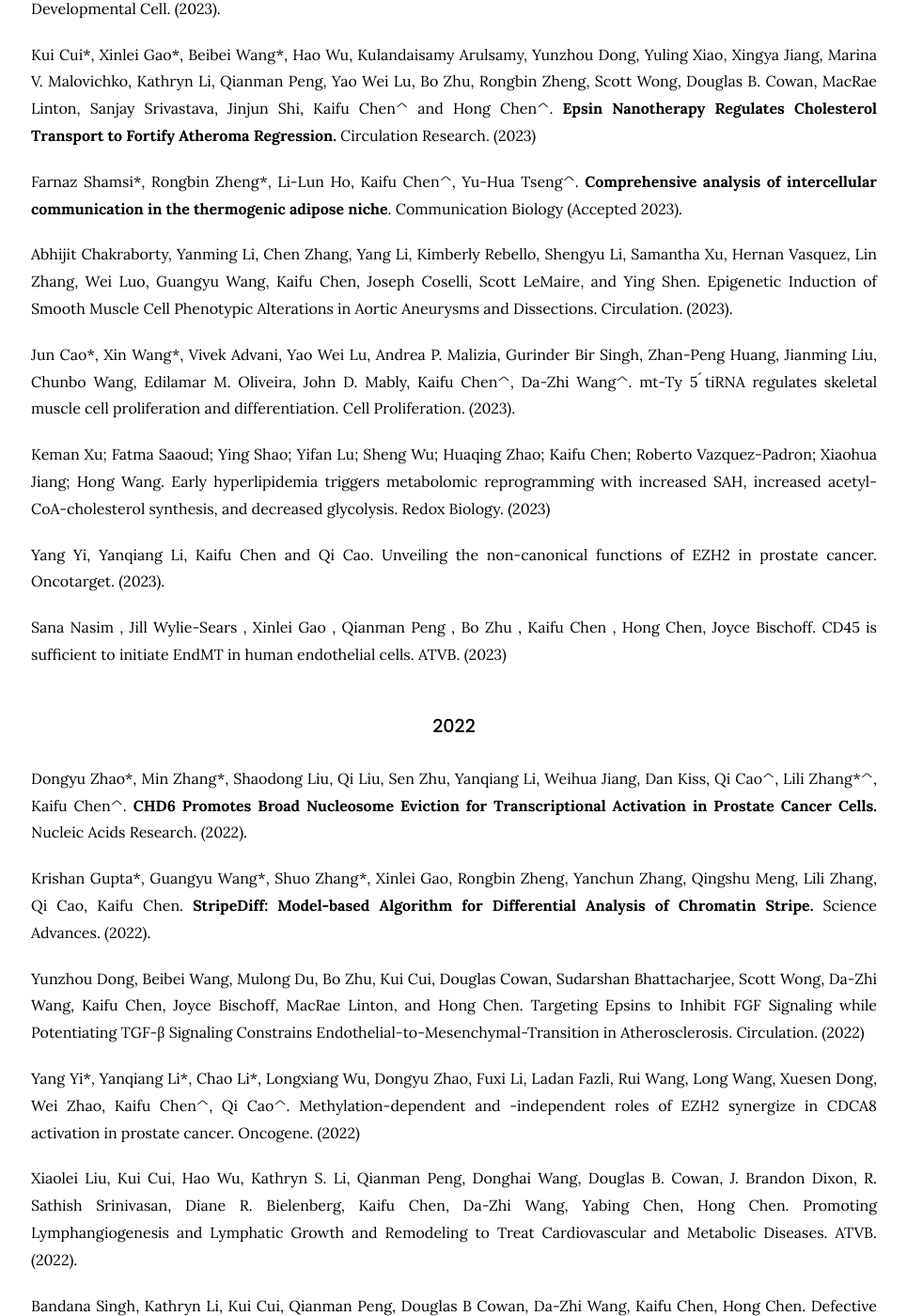
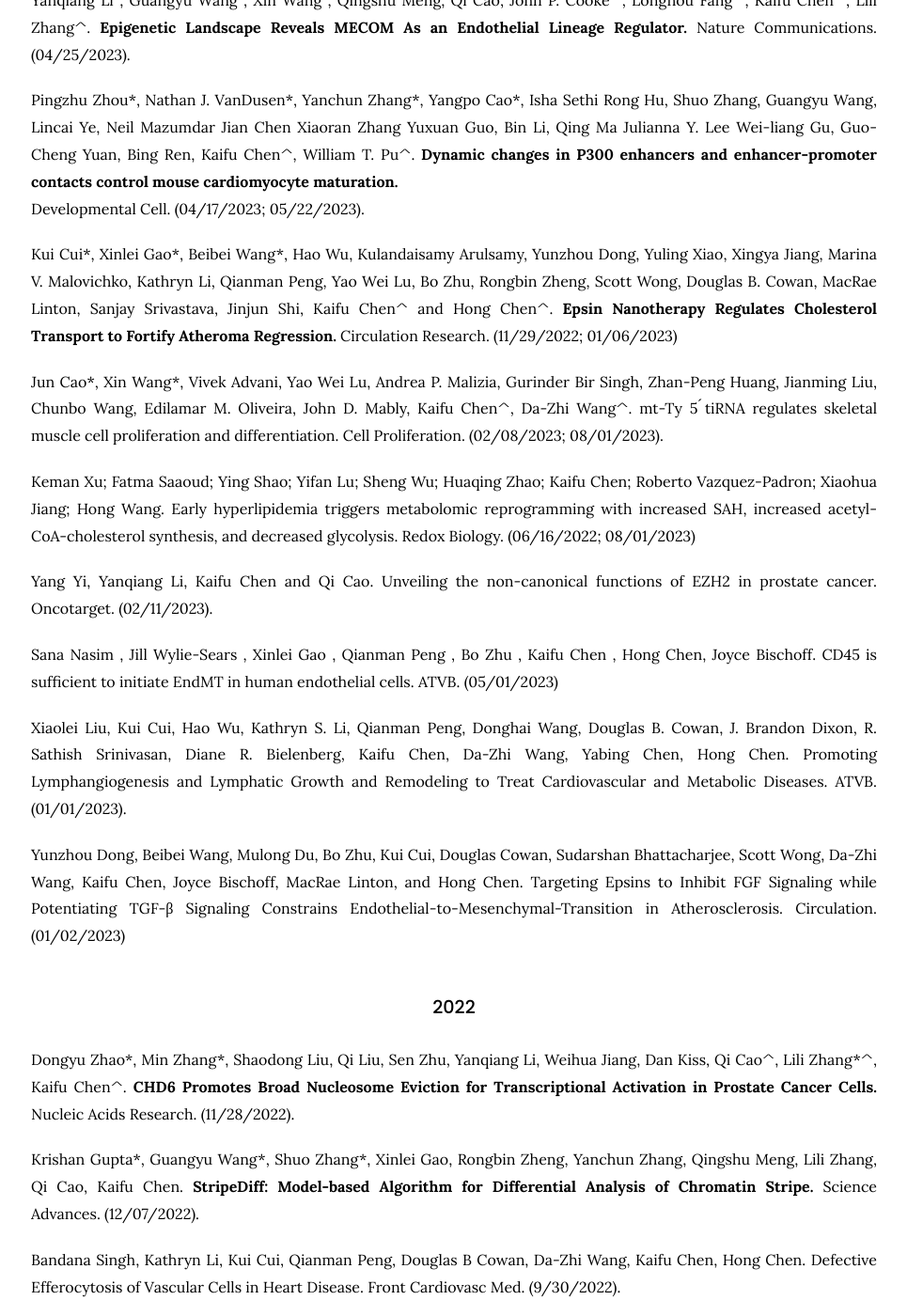
Before and after one commit to kaifuchenlab/kaifuchenlab.github.io, a Jekyll site: the page built from 3.publication/index.md, in a window 1280 px wide and 1400 px high, scrolled down 960 px. Shown: the whole window at 94% size, without its empty margins (157-1122 px from the left). Built offline with Jekyll 4.4.1, drawn with Linux system fonts in a browser that asks for light colours; some of the changed text lies outside the part shown.

Commit message:
Update index.md

```diff
--- a/3.publication/index.md
+++ b/3.publication/index.md
@@ -19,48 +19,48 @@ Research Square.
 
 
 ### 2023
+Abhijit Chakraborty, Yanming Li, Chen Zhang, Yang Li, Kimberly Rebello, Shengyu Li, Samantha Xu, Hernan Vasquez, Lin Zhang, Wei Luo, Guangyu Wang, Kaifu Chen, Joseph Coselli, Scott LeMaire, and Ying Shen. Epigenetic Induction of Smooth Muscle Cell Phenotypic Alterations in Aortic Aneurysms and Dissections. Circulation. (08/09/2023).
+
 Yanqiang Li\*, Yang Yi\*,  Jie Lv, Xinlei Gao, Yang Yu,  Sahana Suresh Babu, Ivone Bruno, Dongyu Zhao, Bo Xia, Weiqun Peng, Jun Zhu, Hong Chen, Lili Zhang^, Qi Cao^, Kaifu Chen^. **Low RNA stability signifies increased post-transcriptional regulation of cell identity gene.**
-Nucleic Acids Research. (2023).
+Nucleic Acids Research. (07/07/2023).
 
-Jie Lv\*, Shu Meng\*, Qilin Gu\*, Rongbin Zheng, Xinlei Gao, Yihan Zuo, Sen Zhu Jun-dae Kim Bo Xia Dongyu Zhao , Yanqiang Li , Guangyu Wang , Xin Wang , Qingshu Meng, Qi Cao, John P. Cooke^, Longhou Fang^, Kaifu Chen^, Lili Zhang^. **Epigenetic Landscape Reveals MECOM As an Endothelial Lineage Regulator.** Nature Communications. (2023).
+Farnaz Shamsi\*, Rongbin Zheng\*, Li-Lun Ho, Kaifu Chen^, Yu-Hua Tseng^. **Comprehensive analysis of intercellular communication in the thermogenic adipose niche**. Communication Biology (07/21/2023).
+
+Jie Lv\*, Shu Meng\*, Qilin Gu\*, Rongbin Zheng, Xinlei Gao, Yihan Zuo, Sen Zhu Jun-dae Kim Bo Xia Dongyu Zhao , Yanqiang Li , Guangyu Wang , Xin Wang , Qingshu Meng, Qi Cao, John P. Cooke^, Longhou Fang^, Kaifu Chen^, Lili Zhang^. **Epigenetic Landscape Reveals MECOM As an Endothelial Lineage Regulator.** Nature Communications. (04/25/2023).
 
 Pingzhu Zhou\*, Nathan J. VanDusen\*, Yanchun Zhang\*, Yangpo Cao\*, Isha Sethi Rong Hu, Shuo Zhang, Guangyu Wang, Lincai Ye, Neil Mazumdar Jian Chen Xiaoran Zhang Yuxuan Guo, Bin Li, Qing Ma Julianna Y. Lee Wei-liang Gu, Guo-Cheng Yuan, Bing Ren, Kaifu Chen^, William T. Pu^. **Dynamic changes in P300 enhancers and enhancer-promoter contacts control mouse cardiomyocyte maturation.**
-Developmental Cell. (2023).
+Developmental Cell. (04/17/2023; 05/22/2023).
 
-Kui Cui\*,  Xinlei Gao\*,  Beibei Wang\*,  Hao Wu,  Kulandaisamy Arulsamy,  Yunzhou Dong,  Yuling Xiao,  Xingya Jiang,  Marina V. Malovichko, Kathryn Li,  Qianman Peng,  Yao Wei Lu,  Bo Zhu,  Rongbin Zheng,  Scott Wong,  Douglas B. Cowan,  MacRae Linton,  Sanjay Srivastava, Jinjun Shi,  Kaifu Chen^ and  Hong Chen^. **Epsin Nanotherapy Regulates Cholesterol Transport to Fortify Atheroma Regression.** Circulation Research. (2023)
+Kui Cui\*,  Xinlei Gao\*,  Beibei Wang\*,  Hao Wu,  Kulandaisamy Arulsamy,  Yunzhou Dong,  Yuling Xiao,  Xingya Jiang,  Marina V. Malovichko, Kathryn Li,  Qianman Peng,  Yao Wei Lu,  Bo Zhu,  Rongbin Zheng,  Scott Wong,  Douglas B. Cowan,  MacRae Linton,  Sanjay Srivastava, Jinjun Shi,  Kaifu Chen^ and  Hong Chen^. **Epsin Nanotherapy Regulates Cholesterol Transport to Fortify Atheroma Regression.** Circulation Research. (11/29/2022; 01/06/2023)
 
-Farnaz Shamsi\*, Rongbin Zheng\*, Li-Lun Ho, Kaifu Chen^, Yu-Hua Tseng^. **Comprehensive analysis of intercellular communication in the thermogenic adipose niche**. Communication Biology (Accepted 2023).
+Jun Cao\*, Xin Wang\*, Vivek Advani, Yao Wei Lu, Andrea P. Malizia, Gurinder Bir Singh, Zhan-Peng Huang, Jianming Liu, Chunbo Wang, Edilamar M. Oliveira, John D. Mably, Kaifu Chen^, Da-Zhi Wang^. mt-Ty 5 ́tiRNA regulates skeletal muscle cell proliferation and differentiation. Cell Proliferation. (02/08/2023; 08/01/2023).
 
-Abhijit Chakraborty, Yanming Li, Chen Zhang, Yang Li, Kimberly Rebello, Shengyu Li, Samantha Xu, Hernan Vasquez, Lin Zhang, Wei Luo, Guangyu Wang, Kaifu Chen, Joseph Coselli, Scott LeMaire, and Ying Shen. Epigenetic Induction of Smooth Muscle Cell Phenotypic Alterations in Aortic Aneurysms and Dissections. Circulation. (2023).
+Keman Xu; Fatma Saaoud; Ying Shao; Yifan Lu; Sheng Wu; Huaqing Zhao; Kaifu Chen; Roberto Vazquez-Padron; Xiaohua Jiang; Hong Wang. Early hyperlipidemia triggers metabolomic reprogramming with increased SAH, increased acetyl-CoA-cholesterol synthesis, and decreased glycolysis. Redox Biology. (06/16/2022; 08/01/2023)
 
-Jun Cao\*, Xin Wang\*, Vivek Advani, Yao Wei Lu, Andrea P. Malizia, Gurinder Bir Singh, Zhan-Peng Huang, Jianming Liu, Chunbo Wang, Edilamar M. Oliveira, John D. Mably, Kaifu Chen^, Da-Zhi Wang^. mt-Ty 5 ́tiRNA regulates skeletal muscle cell proliferation and differentiation. Cell Proliferation. (2023).
-
-Keman Xu; Fatma Saaoud; Ying Shao; Yifan Lu; Sheng Wu; Huaqing Zhao; Kaifu Chen; Roberto Vazquez-Padron; Xiaohua Jiang; Hong Wang. Early hyperlipidemia triggers metabolomic reprogramming with increased SAH, increased acetyl-CoA-cholesterol synthesis, and decreased glycolysis. Redox Biology. (2023)
-
-Yang Yi, Yanqiang Li, Kaifu Chen and Qi Cao. Unveiling the non-canonical functions of EZH2 in prostate cancer. Oncotarget. (2023).
+Yang Yi, Yanqiang Li, Kaifu Chen and Qi Cao. Unveiling the non-canonical functions of EZH2 in prostate cancer. Oncotarget. (02/11/2023).
 
 Sana Nasim , Jill Wylie-Sears , Xinlei Gao , Qianman Peng , Bo Zhu , Kaifu Chen , Hong Chen, Joyce Bischoff. CD45 is sufficient to initiate EndMT in human endothelial cells.
-ATVB. (2023)
+ATVB. (05/01/2023)
+
+Xiaolei Liu, Kui Cui, Hao Wu, Kathryn S. Li, Qianman Peng, Donghai Wang, Douglas B. Cowan, J. Brandon Dixon, R. Sathish Srinivasan, Diane R. Bielenberg, Kaifu Chen, Da-Zhi Wang, Yabing Chen, Hong Chen. Promoting Lymphangiogenesis and Lymphatic Growth and Remodeling to Treat Cardiovascular and Metabolic Diseases.
+ATVB. (01/01/2023).
+
+Yunzhou Dong, Beibei Wang, Mulong Du, Bo Zhu, Kui Cui, Douglas Cowan, Sudarshan Bhattacharjee, Scott Wong, Da-Zhi Wang, Kaifu Chen, Joyce Bischoff, MacRae Linton, and Hong Chen. Targeting Epsins to Inhibit FGF Signaling while Potentiating TGF-β Signaling Constrains Endothelial-to-Mesenchymal-Transition in Atherosclerosis.
+Circulation. (01/02/2023)
 
 ### 2022
 
 Dongyu Zhao\*, Min Zhang\*, Shaodong Liu, Qi Liu, Sen Zhu, Yanqiang Li, Weihua Jiang, Dan Kiss, Qi Cao^, Lili Zhang\*^, Kaifu Chen^. **CHD6 Promotes Broad Nucleosome Eviction for Transcriptional Activation in Prostate Cancer Cells.**
-Nucleic Acids Research. (2022).
+Nucleic Acids Research. (11/28/2022).
 
 Krishan Gupta\*, Guangyu Wang\*, Shuo Zhang\*, Xinlei Gao, Rongbin Zheng, Yanchun Zhang, Qingshu Meng, Lili Zhang, Qi Cao, Kaifu Chen. **StripeDiff: Model-based Algorithm for Differential Analysis of Chromatin Stripe.**
-Science Advances. (2022).
+Science Advances. (12/07/2022).
 
-Yunzhou Dong, Beibei Wang, Mulong Du, Bo Zhu, Kui Cui, Douglas Cowan, Sudarshan Bhattacharjee, Scott Wong, Da-Zhi Wang, Kaifu Chen, Joyce Bischoff, MacRae Linton, and Hong Chen. Targeting Epsins to Inhibit FGF Signaling while Potentiating TGF-β Signaling Constrains Endothelial-to-Mesenchymal-Transition in Atherosclerosis.
-Circulation. (2022)
+Bandana Singh, Kathryn Li, Kui Cui, Qianman Peng, Douglas B Cowan, Da-Zhi Wang, Kaifu Chen, Hong Chen. Defective Efferocytosis of Vascular Cells in Heart Disease.
+Front Cardiovasc Med. (9/30/2022).
 
 Yang Yi\*, Yanqiang Li\*, Chao Li\*, Longxiang Wu, Dongyu Zhao, Fuxi Li, Ladan Fazli, Rui Wang, Long Wang, Xuesen Dong, Wei Zhao, Kaifu Chen^, Qi Cao^. Methylation-dependent and -independent roles of EZH2 synergize in CDCA8 activation in prostate cancer.
-Oncogene. (2022)
-
-Xiaolei Liu, Kui Cui, Hao Wu, Kathryn S. Li, Qianman Peng, Donghai Wang, Douglas B. Cowan, J. Brandon Dixon, R. Sathish Srinivasan, Diane R. Bielenberg, Kaifu Chen, Da-Zhi Wang, Yabing Chen, Hong Chen. Promoting Lymphangiogenesis and Lymphatic Growth and Remodeling to Treat Cardiovascular and Metabolic Diseases.
-ATVB. (2022).
-
-Bandana Singh, Kathryn Li, Kui Cui, Qianman Peng, Douglas B Cowan, Da-Zhi Wang, Kaifu Chen, Hong Chen. Defective Efferocytosis of Vascular Cells in Heart Disease.
-Front Cardiovasc Med. (2022).
+Oncogene. (03/01/2022)
 
 ### 2021
 
```
